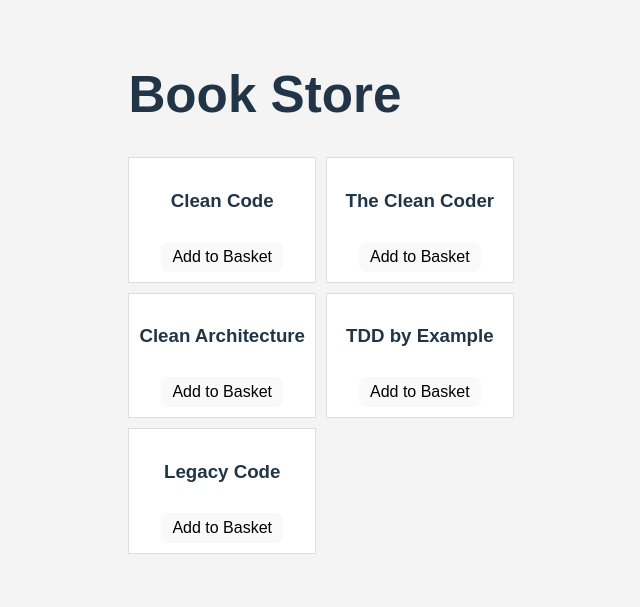
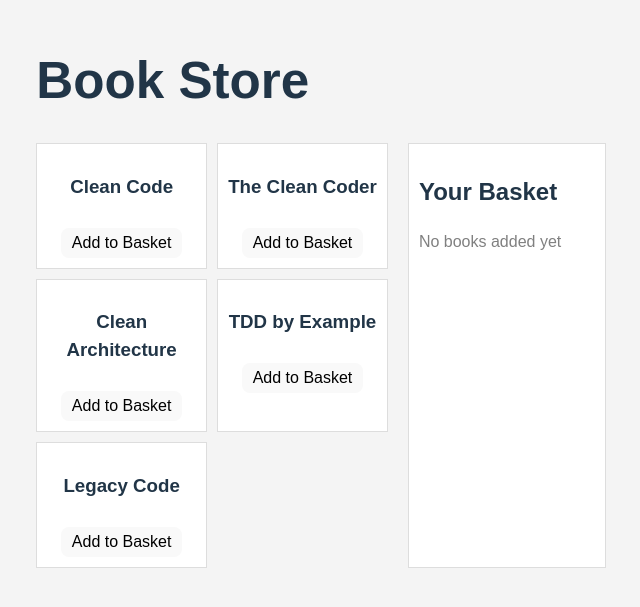
Before and after one commit to ponseham/book_store_kata, a React (Vite) app: page / in a window 1280 px wide. Shown: the part 107-714 px from the top of the page, without its empty margins (319-959 px from the left). Built offline with nearby package versions, Linux system fonts and the light colour scheme.

Commit message:
Showing the empty basket initially

```diff
--- a/src/App.jsx
+++ b/src/App.jsx
@@ -1,4 +1,5 @@
 import BookList from "./BookList";
+import Basket from "./Basket";
 import "./styles.css";
 
 function App() {
@@ -9,6 +10,7 @@ function App() {
       </header>
       <div className="container">
         <BookList />
+        <Basket />
       </div>
     </>
   );
--- /dev/null
+++ b/src/Basket.jsx
@@ -0,0 +1,19 @@
+import { useState } from "react";
+export default function Basket() {
+  const [basket, setBasket] = useState([]);
+  return (
+    <div className="basket-panel">
+      <h2>Your Basket</h2>
+
+      {basket.length === 0 ? (
+        <p className="empty">No books added yet</p>
+      ) : (
+        <ul>
+          {basket.map((b, i) => (
+            <li key={i}>{b.title}</li>
+          ))}
+        </ul>
+      )}
+    </div>
+  );
+}
--- a/src/styles.css
+++ b/src/styles.css
@@ -5,7 +5,7 @@ body {
   display: flex;
   justify-content: center;
 }
-container {
+.container {
   display: flex;
   gap: 20px;
 }
@@ -29,3 +29,13 @@ container {
   padding: 5px 10px;
   cursor: pointer;
 }
+.basket-panel {
+  flex: 1;
+  background: white;
+  padding: 10px;
+  border: 1px solid #ddd;
+}
+
+.empty {
+  color: gray;
+}
```
Also changed, not shown: 1 other file (tests, documents, lock files or other folders).
